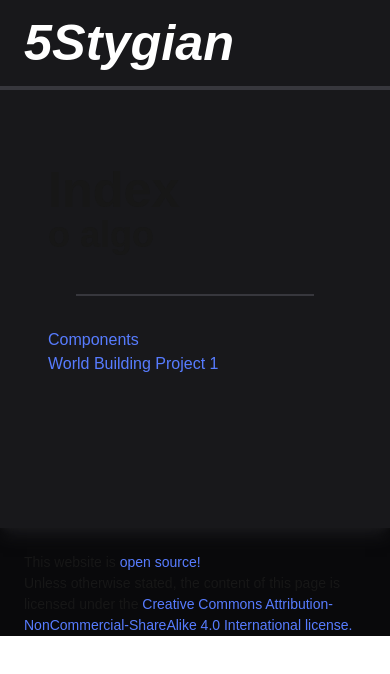
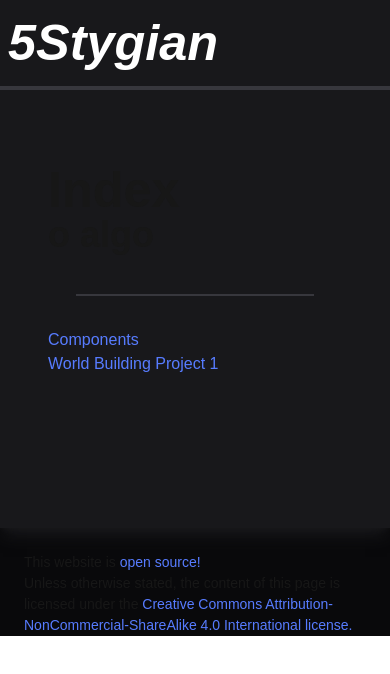
Before and after one commit to 5Stygian/5Stygian, a Next.js app: page / in a window 390 px wide. Shown: the top 674 px of the page. Built offline with nearby package versions, Linux system fonts and the light colour scheme.

Commit message:
more mobile responsiveness (double yuck)

```diff
--- a/src/app/components/layout/topbar.tsx
+++ b/src/app/components/layout/topbar.tsx
@@ -2,7 +2,7 @@ import Link from "next/link";
 
 export default function TopBar() {
   return (
-    <nav className="fixed w-full py-1.25 pl-6 bg-zinc-900 border-b-4 border-b-zinc-500/35">
+    <nav className="fixed w-full py-1.25 pl-2 sm:pl-6 bg-zinc-900 border-b-4 border-b-zinc-500/35">
       <Link href="/" className="text-white! cursor-pointer">
         <h1 className="italic">5Stygian</h1>
       </Link>
```
